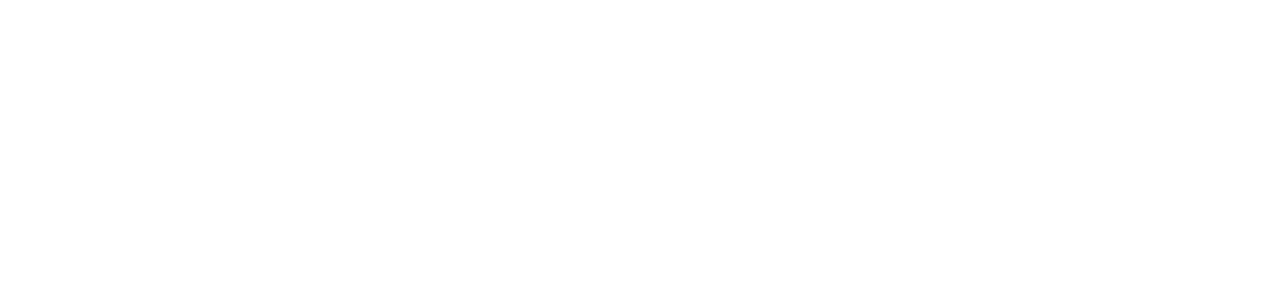
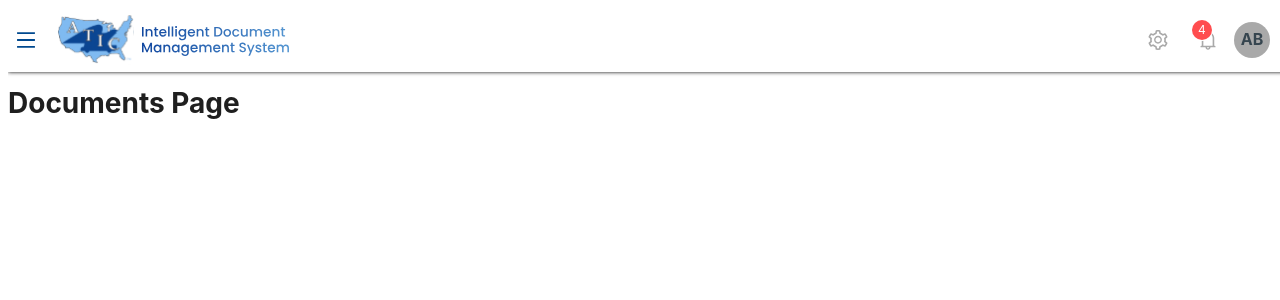
Before and after one commit to agiratech-ahil/IDMS_POC, a React (Vite) app: page /documents in a window 1280 px wide. Before the commit this address had no page. Shown: the top 300 px of the page. Built offline with nearby package versions, Linux system fonts and the light colour scheme.

Commit message:
push_03: bring task under PrimaryLayout

```diff
--- a/index.html
+++ b/index.html
@@ -2,7 +2,8 @@
 <html lang="en">
   <head>
     <meta charset="UTF-8" />
-    <link rel="icon" type="image/svg+xml" href="/vite.svg" />
+    <!-- <link rel="icon" type="image/svg+xml" href="/vite.svg" /> -->
+    <link rel="icon" type="image/png" href="./aticLogo.png" />
     <meta name="viewport" content="width=device-width, initial-scale=1.0" />
     <title>IDMS</title>
   </head>
--- a/src/routes/index.tsx
+++ b/src/routes/index.tsx
@@ -1,12 +1,17 @@
 import React from "react";
 import { Route, Routes, BrowserRouter as Router } from "react-router-dom";
 import TaskManagement from "../pages/task";
+import PrimaryLayout from "../layout/PrimaryLayout";
+import Document from "../pages/documents";
 
 const AppRoutes = () => {
   return (
     <Router>
       <Routes>
-        <Route path="/" element={<TaskManagement />} />
+        <Route path="/" element={<PrimaryLayout/>} >
+            <Route path="/task" element={<TaskManagement/>} />
+            <Route path="/documents" element={<Document/>} />
+        </Route>
       </Routes>
     </Router>
   );
```
